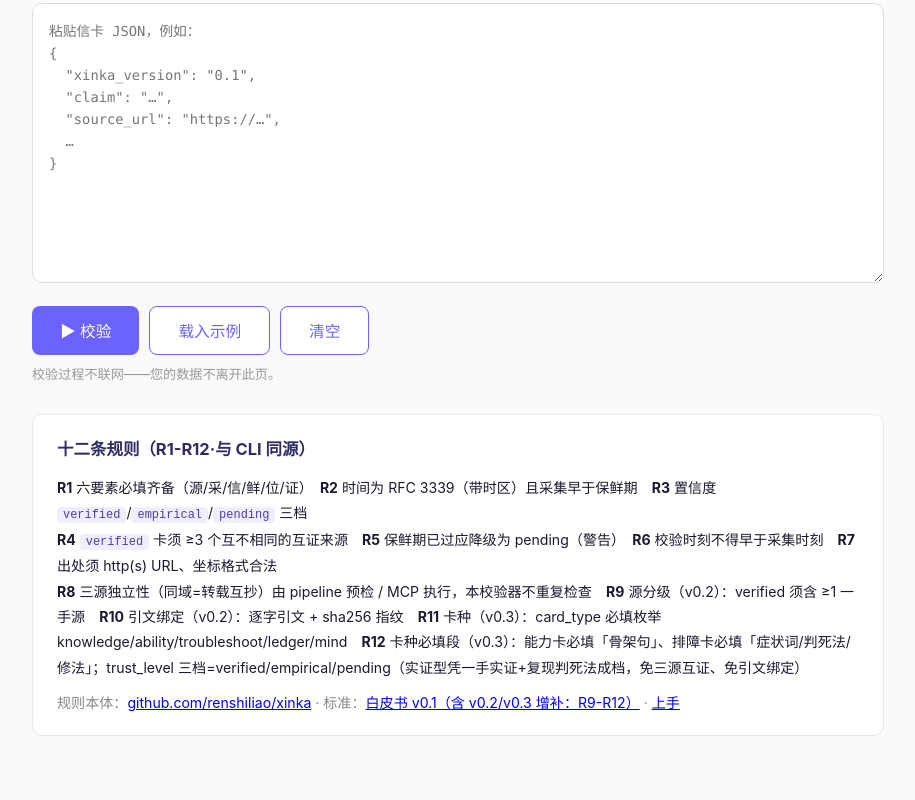
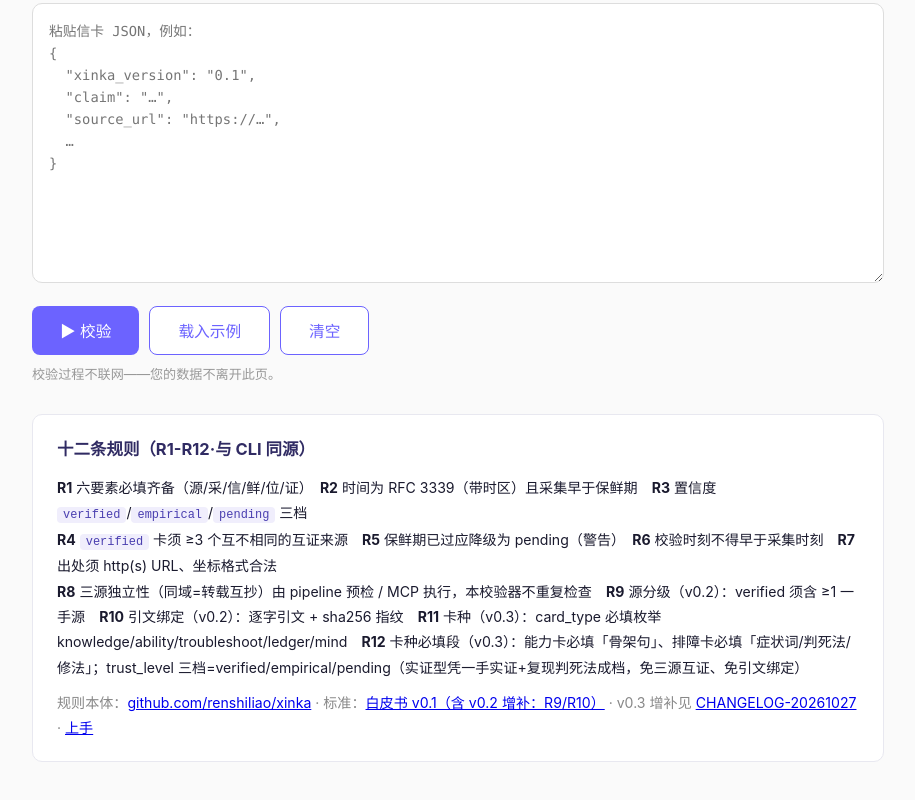
Before and after one commit to renshiliao/xinka, a plain HTML site: page validate.html in a window 1280 px wide. Shown: the part 375-1175 px from the top of the page, without its empty margins (182-1097 px from the left). Drawn offline with Linux system fonts and the light colour scheme.

Commit message:
fix: validate.html 白皮书链接口径改为 v0.2 增补原样 + v0.3 增补指向 CHANGELOG（不虚报白皮书内容）

```diff
--- a/validate.html
+++ b/validate.html
@@ -133,7 +133,7 @@
     <p><b>R1</b> 六要素必填齐备（源/采/信/鲜/位/证）　<b>R2</b> 时间为 RFC 3339（带时区）且采集早于保鲜期　<b>R3</b> 置信度 <code>verified</code>/<code>empirical</code>/<code>pending</code> 三档</p>
     <p><b>R4</b> <code>verified</code> 卡须 ≥3 个互不相同的互证来源　<b>R5</b> 保鲜期已过应降级为 pending（警告）　<b>R6</b> 校验时刻不得早于采集时刻　<b>R7</b> 出处须 http(s) URL、坐标格式合法</p>
     <p><b>R8</b> 三源独立性（同域=转载互抄）由 pipeline 预检 / MCP 执行，本校验器不重复检查　<b>R9</b> 源分级（v0.2）：verified 须含 ≥1 一手源　<b>R10</b> 引文绑定（v0.2）：逐字引文 + sha256 指纹　<b>R11</b> 卡种（v0.3）：card_type 必填枚举 knowledge/ability/troubleshoot/ledger/mind　<b>R12</b> 卡种必填段（v0.3）：能力卡必填「骨架句」、排障卡必填「症状词/判死法/修法」；trust_level 三档=verified/empirical/pending（实证型凭一手实证+复现判死法成档，免三源互证、免引文绑定）</p>
-    <p style="margin-top:10px;color:#888">规则本体：<a href="https://github.com/renshiliao/xinka/blob/main/tools/xinka_check.py">github.com/renshiliao/xinka</a> · 标准：<a href="/whitepaper/">白皮书 v0.1（含 v0.2/v0.3 增补：R9-R12）</a> · <a href="/start.html">上手</a></p>
+    <p style="margin-top:10px;color:#888">规则本体：<a href="https://github.com/renshiliao/xinka/blob/main/tools/xinka_check.py">github.com/renshiliao/xinka</a> · 标准：<a href="/whitepaper/">白皮书 v0.1（含 v0.2 增补：R9/R10）</a> · v0.3 增补见 <a href="https://github.com/renshiliao/xinka/blob/main/CHANGELOG-20261027.md">CHANGELOG-20261027</a> · <a href="/start.html">上手</a></p>
   </div>
 </div>
 
```
